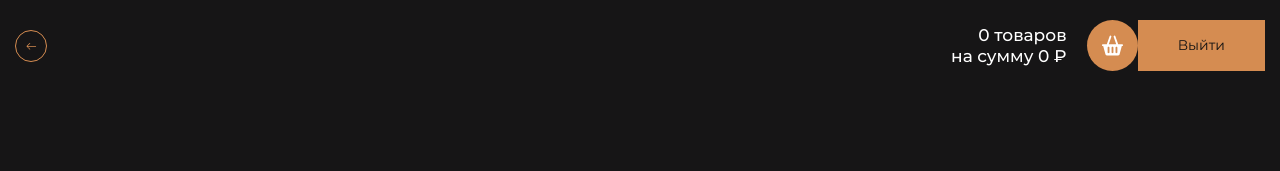
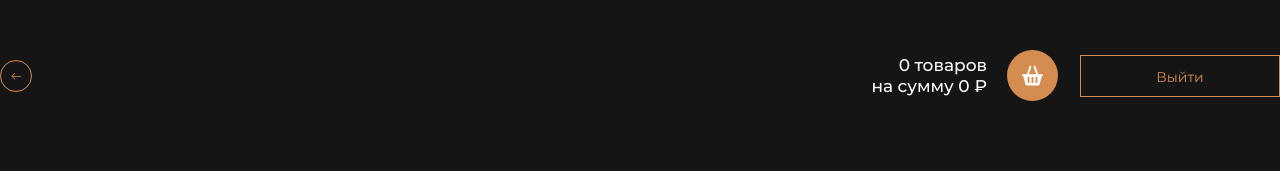
Before and after one commit to azatgilmutdinov/Online-store_REACT-2, a React (Create React App) app: page /product/1 in a window 1280 px wide. Shown: the top 171 px of the page. Built offline with nearby package versions, Linux system fonts and the light colour scheme.

Commit message:
start form

```diff
--- a/src/components/UI/Button/Button.jsx
+++ b/src/components/UI/Button/Button.jsx
@@ -1,9 +1,10 @@
 import React from 'react'
 import styles from './Button.module.css'
 
-const Button = ({text}) => {
+const Button = ({text, type}) => {
+
   return (
-    <button className={styles.button}>{text}</button>
+    <button className={type==='orange' ?  `${styles.button} ${styles.buttonOrange}` : `${styles.button} ${styles.buttonLimpid}`}>{text}</button>
   )
 }
 
--- a/src/components/UI/Button/Button.module.css
+++ b/src/components/UI/Button/Button.module.css
@@ -1,10 +1,11 @@
 .button {
+  display: block;
+  width: 200px;
+  height: 42px;
   padding: 13px 40px;
   font-size: 14px;
   line-height: 17px;
   font-family: 'Montserrat', sans-serif;
-  background-color: #D58C51;
-  color: #131313;
 }
 
 .button:hover {
@@ -12,3 +13,15 @@
   background-color: #df985f;
   box-shadow: 0px 0px 8px 3px rgba(174, 126, 72, 0.25);
 }
+
+/*Мофикатор*/
+.buttonOrange {
+  background-color: #D58C51;
+  color: #131313;
+}
+
+.buttonLimpid {
+  border: 1px solid #D58C51;
+  color: #D58C51;
+  background-color: transparent;
+}
--- a/src/components/elements/card/Card.jsx
+++ b/src/components/elements/card/Card.jsx
@@ -1,16 +1,28 @@
 import React from 'react'
 import Addition from '../../UI/Addition/Addition'
 import styles from './Card.module.css'
-import { addProductsBasket } from '../../../store/reducers/productsReducers'
+import { addProductsBasket, test } from '../../../store/reducers/productsReducers'
 import { useDispatch } from 'react-redux'
 import uuid from 'react-uuid';
 import { useNavigate } from 'react-router-dom'
+import { useState } from 'react'
+import { useSelector } from 'react-redux'
 
 const Card = ({urlImg, title, descr, price, weight, unit, id}) => {
+  const addCurrent = useSelector(state => state.productsList.basketProducts.find(item => item.id === id))
+
+  let amountCount = 0
+
+  if (addCurrent) {
+    amountCount = addCurrent.amount
+
+  }
+  const [amount, setAmount] = useState(amountCount)
 
   const dispatch = useDispatch();
 
   const addProduct = (event) => {
+    setAmount(amount + 1)
     event.stopPropagation()
     const item = {
       id: id,
@@ -18,6 +30,7 @@ const Card = ({urlImg, title, descr, price, weight, unit, id}) => {
       urlImg: urlImg,
       title: title,
       price: price,
+      amount: amount,
     }
 
     dispatch(addProductsBasket(item))
@@ -36,6 +49,7 @@ const Card = ({urlImg, title, descr, price, weight, unit, id}) => {
         <div className={styles["price-weight"]}>
           <span className={styles.price}>{Intl.NumberFormat("ru").format(price)} ₽ / </span>
           <span className={styles.weight}>{weight} {unit}</span>
+          <span>{amountCount>=1 ? amount : ''}</span>
         </div>
         <Addition
           onclickFunction={addProduct}
--- a/src/components/pages/basket/Basket.jsx
+++ b/src/components/pages/basket/Basket.jsx
@@ -39,7 +39,7 @@ const Basket = () => {
             <span className={styles["basketPage__footer-text"]}>Заказ на сумму:</span>
             <span className={styles["basketPage__footer-sum"]}>{Intl.NumberFormat("ru").format(sumPrice)} ₽</span>
           </div>
-          <Button text='Оформить заказ'/>
+          <Button text='Оформить заказ' type='orange'/>
         </div>
 
       </footer>
--- a/src/components/pages/basket/Basket.module.css
+++ b/src/components/pages/basket/Basket.module.css
@@ -6,7 +6,7 @@
 }
 
 .basketPage__header {
-  padding: 53px 0 38px 0;
+  padding: 50px 0 38px 0;
 }
 
 .basketPage__header-container {
--- a/src/components/pages/productBody/ProductBody.jsx
+++ b/src/components/pages/productBody/ProductBody.jsx
@@ -27,6 +27,7 @@ const ProductBody = () => {
             <BasketData/>
             <Button
               text='Выйти'
+              type=''
             />
           </div>
 
@@ -48,7 +49,8 @@ const ProductBody = () => {
                 <span className={styles['price-weight-btnBasket__weight']}>{weight} {unit}</span>
               </div>
               <Button
-              text='В корзину'
+                text='В корзину'
+                type='orange'
               />
             </div>
 
--- a/src/components/pages/productBody/ProductBody.module.css
+++ b/src/components/pages/productBody/ProductBody.module.css
@@ -4,13 +4,13 @@
 }
 
 .productBody__header {
-  padding: 20px 0;
+  padding: 50px 0 20px 0;
 }
 
 .productBody__header-container, .productBody__main-container {
   max-width: 1300px;
   margin: 0 auto;
-  padding: 0 15px;
+  /* padding: 0 15px; */
 }
 
 .productBody__header-container {
@@ -21,6 +21,11 @@
 
 .productBody__header-basketBtn {
   display: flex;
+  align-items: center;
+}
+
+.productBody__header-basketBtn > button {
+  margin-left: 22px;
 }
 
 .productBody__main {
@@ -32,7 +37,7 @@
 
 .productBody__main-container {
   display: flex;
-  height: calc(100vh - 91px);
+  height: calc(100vh - 121px);
   align-items: center;
   justify-content: center;
 }
--- a/src/components/pages/products/Products.jsx
+++ b/src/components/pages/products/Products.jsx
@@ -5,6 +5,7 @@ import BasketIcon from '../../UI/BasketIcon/BasketIcon.jsx'
 import styles from './Products.module.css'
 import { useSelector } from 'react-redux'
 import BasketData from '../../elements/basketData/BasketData.jsx'
+import Button from '../../UI/Button/Button.jsx'
 
 
 
@@ -17,7 +18,14 @@ const Products = () => {
     <div className={styles.container}>
       <header className={styles.header}>
         <h1 className={styles.title}>Наша продукция</h1>
-        <BasketData/>
+        <div className={styles['basket-btn']}>
+          <BasketData/>
+          <Button
+            text='Выйти'
+            type=''
+          />
+        </div>
+
       </header>
       <CardList
         products={products}
--- a/src/components/pages/products/Products.module.css
+++ b/src/components/pages/products/Products.module.css
@@ -20,3 +20,13 @@
   line-height: 38px;
   text-transform: uppercase;
 }
+
+.basket-btn {
+  display: flex;
+  align-items: center;
+  justify-content: center;
+}
+
+.basket-btn > button {
+  margin-left: 22px;
+}
--- a/src/store/reducers/productsReducers.jsx
+++ b/src/store/reducers/productsReducers.jsx
@@ -17,7 +17,9 @@ export const productsSlice = createSlice({
   name: 'productsList',
   initialState,
   reducers: {
+
     addProductsBasket: (state, action) => {
+
       state.basketProducts.push(action.payload)
 
       state.countProductsBasket = counter(state.basketProducts)
@@ -26,6 +28,7 @@ export const productsSlice = createSlice({
         return acc + cur.price
       }, 0)
     },
+
     removeProductBasket: (state, action) => {
       state.basketProducts = state.basketProducts.filter((item) => {
         return item.index !== action.payload
@@ -40,5 +43,5 @@ export const productsSlice = createSlice({
   }
 })
 
-export const {addProductsBasket, removeProductBasket} = productsSlice.actions
+export const {addProductsBasket, removeProductBasket, test} = productsSlice.actions
 export default productsSlice.reducer
```
